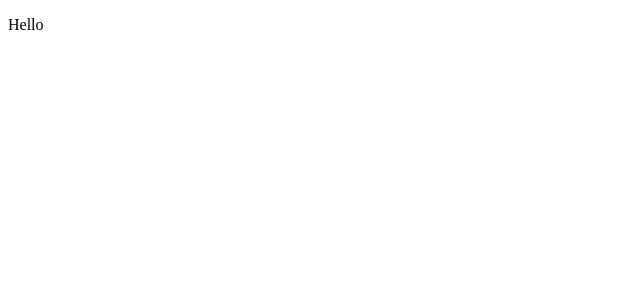
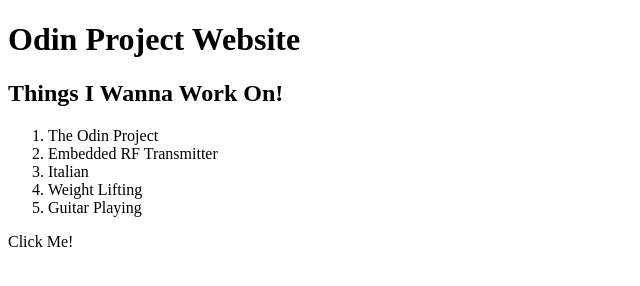
Before and after one commit to DiplexSnake/git_test2, a plain HTML site: page index.html in a window 1280 px wide. Shown: the whole page, without its empty margins (0-640 px from the left). Drawn offline with Linux system fonts and the light colour scheme.

Commit message:
Created HTML base for website

```diff
--- a/index.html
+++ b/index.html
@@ -1,9 +1,21 @@
 <!DOCTYPE html>
 <html lang="en">
+<meta charset="utf-8">
 
 
-<p>Hello</p>
+<h1>Odin Project Website</h1>
 
+<h2>Things I Wanna Work On!</h2>
+
+<ol>
+    <li>The Odin Project</li>
+    <li>Embedded RF Transmitter</li>
+    <li>Italian</li>
+    <li>Weight Lifting</li>
+    <li>Guitar Playing</li>
+</ol>
+
+<a>Click Me!</a>
 
 
 
```
Also changed, not shown: 1 other file.
